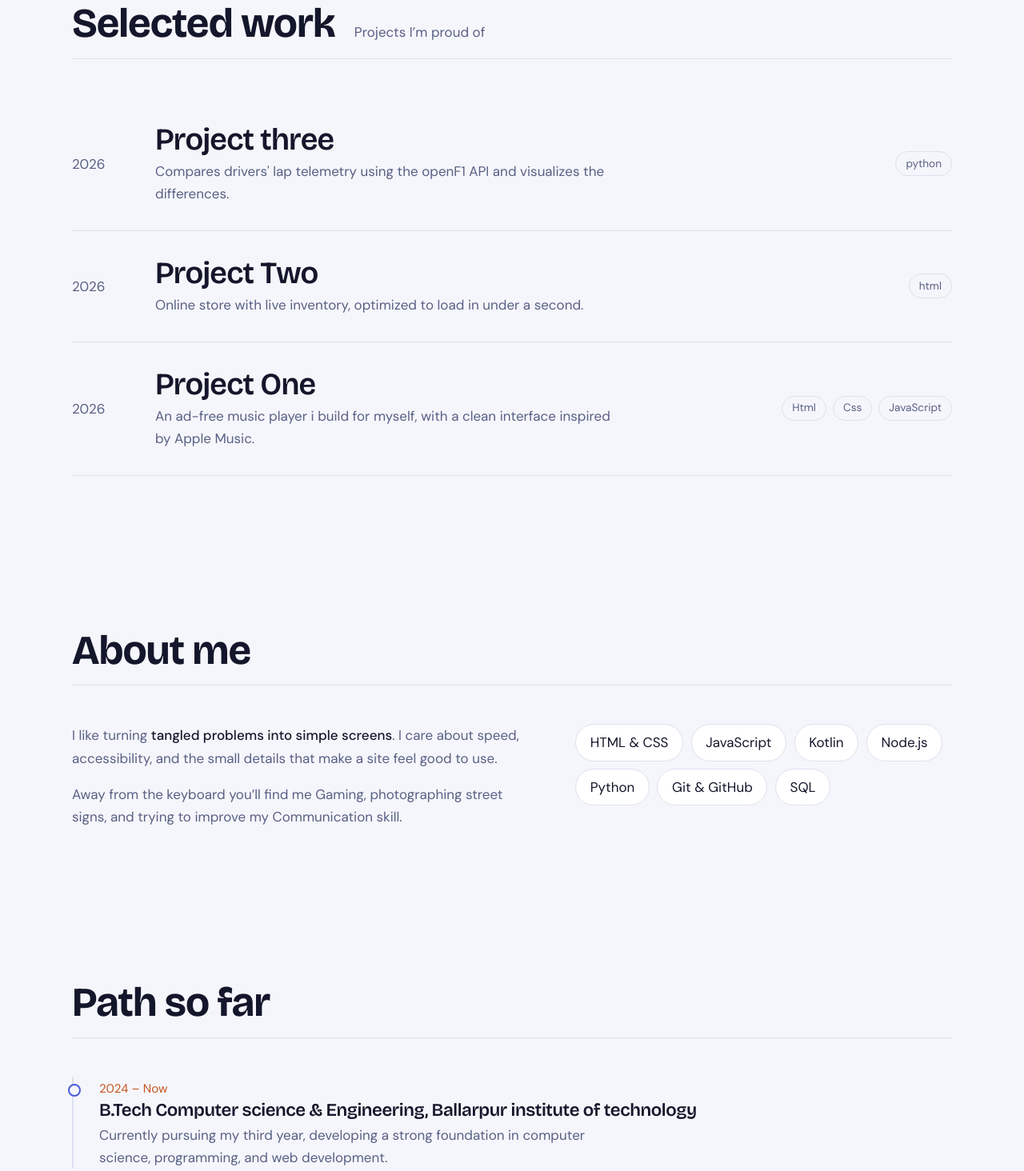
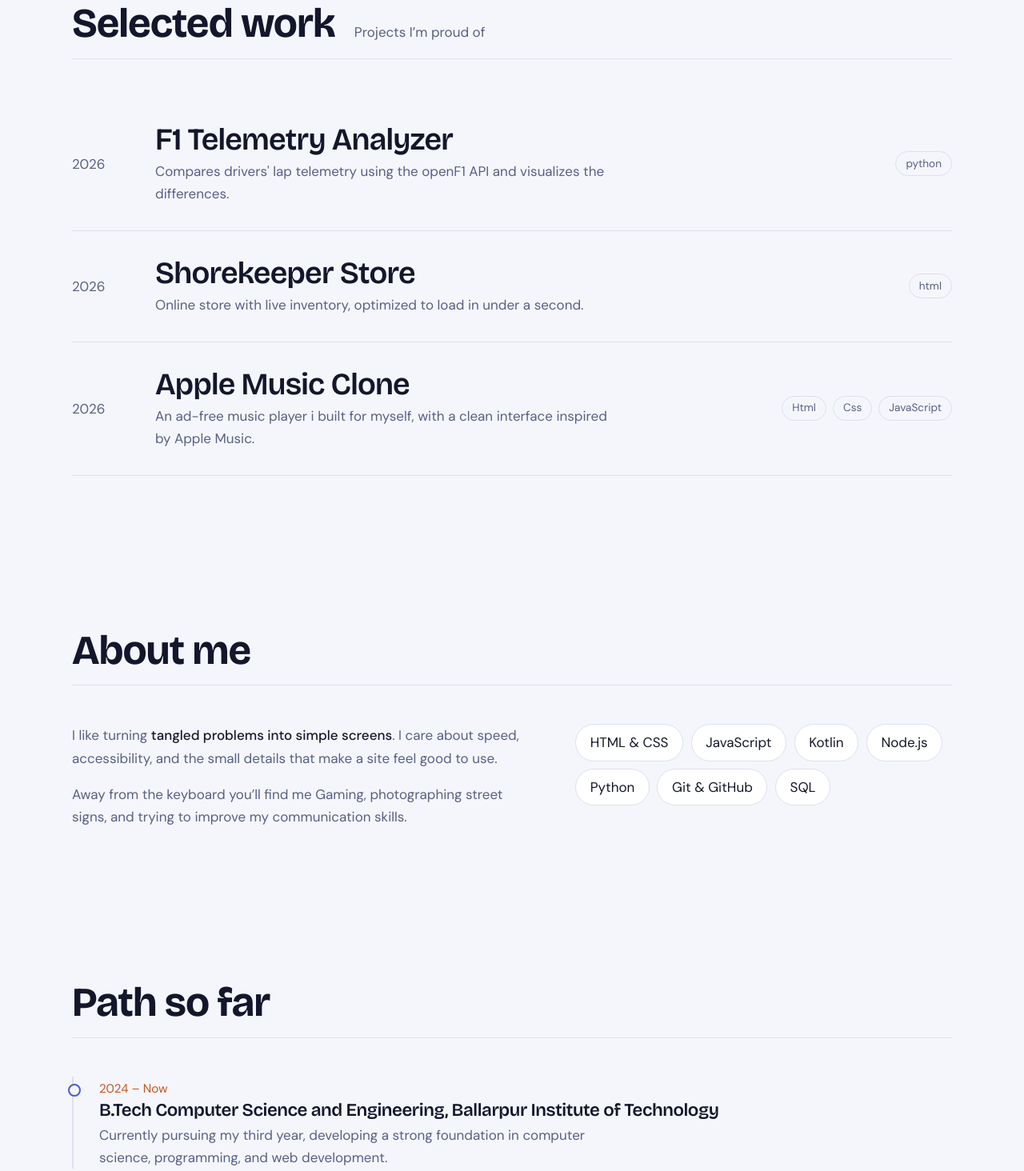
Before and after one commit to nikhilmeshram2006/nikhilmeshram2006.github.io, a plain HTML site: page index.html in a window 1280 px wide. Shown: the part 894-2358 px from the top of the page at 80% size. Drawn offline with nearby package versions, Linux system fonts and the light colour scheme.

Commit message:
Revise index.html for portfolio updates
Updated the portfolio HTML structure and content, including project descriptions and personal information.

```diff
--- a/index.html
+++ b/index.html
@@ -163,17 +163,17 @@ footer{border-top:1px solid var(--line);padding:2rem 0;color:var(--muted);font-s
       <div class="work">
         <a class="rv" href="https://github.com/nikhilmeshram2006/f1-telemetry-analyzer">
           <span class="yr">2026</span>
-          <div><h3>Project three</h3><p>Compares drivers' lap telemetry using the openF1 API and visualizes the differences. </p></div>
+          <div><h3>F1 Telemetry Analyzer</h3><p>Compares drivers' lap telemetry using the openF1 API and visualizes the differences. </p></div>
           <ul class="tags"><li>python</li></ul>
         </a>
         <a class="rv" href="https://nikhilmeshram2006.github.io/shorekeeper-store/">
           <span class="yr">2026</span>
-          <div><h3>Project Two</h3><p>Online store with live inventory, optimized to load in under a second.</p></div>
+          <div><h3>Shorekeeper Store</h3><p>Online store with live inventory, optimized to load in under a second.</p></div>
           <ul class="tags"><li>html</li></ul>
         </a>
         <a class="rv" style="--d:1" href="https://nikhilmeshram2006.github.io/apple-music-clone-for-me-only/">
           <span class="yr">2026</span>
-          <div><h3>Project One</h3><p>An ad-free music player i build for myself, with a clean interface inspired by Apple Music.</p></div>
+          <div><h3>Apple Music Clone</h3><p>An ad-free music player i built for myself, with a clean interface inspired by Apple Music.</p></div>
           <ul class="tags"><li>Html</li><li>Css</li><li>JavaScript</li></ul>
         </a>
       </div>
@@ -186,7 +186,7 @@ footer{border-top:1px solid var(--line);padding:2rem 0;color:var(--muted);font-s
       <div class="about">
         <div class="rv">
           <p>I like turning <b>tangled problems into simple screens</b>. I care about speed, accessibility, and the small details that make a site feel good to use.</p>
-          <p>Away from the keyboard you’ll find me Gaming, photographing street signs, and trying to improve my Communication skill.</p>
+          <p>Away from the keyboard you’ll find me Gaming, photographing street signs, and trying to improve my communication skills.</p>
         </div>
         <ul class="skills rv" style="--d:1">
           <li>HTML &amp; CSS</li><li>JavaScript</li><li>Kotlin</li><li>Node.js</li>
@@ -200,7 +200,7 @@ footer{border-top:1px solid var(--line);padding:2rem 0;color:var(--muted);font-s
     <div class="wrap">
       <div class="sec-h rv"><h2>Path so far</h2></div>
       <ul class="tl">
-        <li class="rv"><time>2024 – Now</time><h3>B.Tech Computer science & Engineering, Ballarpur institute of technology</h3><p>Currently pursuing my third year, developing a strong foundation in computer science, programming, and web development.</p></li>
+        <li class="rv"><time>2024 – Now</time><h3>B.Tech Computer Science and Engineering, Ballarpur Institute of Technology</h3><p>Currently pursuing my third year, developing a strong foundation in computer science, programming, and web development.</p></li>
       </ul>
     </div>
   </section>
```
